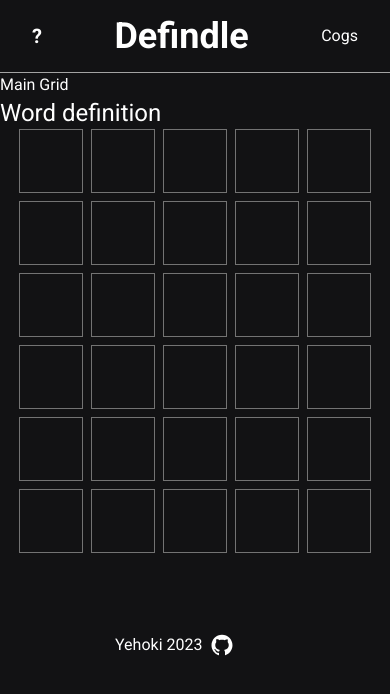
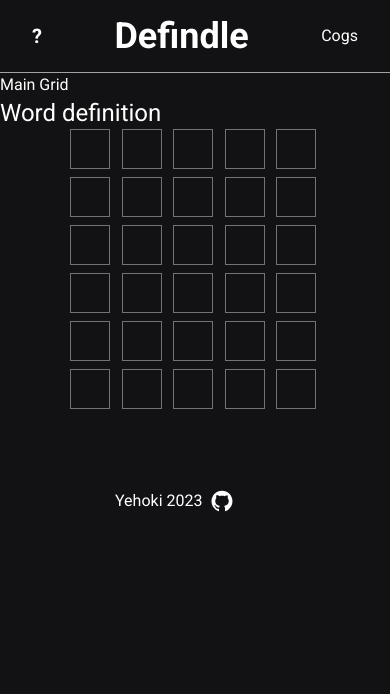
Before and after one commit to yehoki/defindle, a Next.js app: page / in a window 390 px wide. Shown: the top 694 px of the page. Built offline with nearby package versions, Linux system fonts and the light colour scheme; no server answers.

Commit message:
Add incorrect wiggle animation

```diff
--- a/app/components/GuessingGrid/GuessingBox.tsx
+++ b/app/components/GuessingGrid/GuessingBox.tsx
@@ -38,12 +38,22 @@ const GuessingBox: React.FC<GuessingBoxProps> = ({
     return '';
   }, [correctWord, guessCol, rowGuess, isGuessing]);
 
+  const transitionDelay = (guessCol * 2 + 1) * 100;
+
   return (
     <>
       <div
-        className={`h-16 w-16 border border-neutral-500
+        style={{ transitionDelay: `${transitionDelay}ms` }}
+        className={`
+        min-w-[40px] min-h-[40px]
+        w-10 h-10
+        md:min-w-[64px] md:min-h-[64px]
+        md:w-16 md:h-16
+        text-xl md:text-3xl
+        border border-neutral-500
   flex justify-center items-center font-bold uppercase
-  text-3xl
+
+  transition duration-500
   ${colorDecider}
   `}
       >
--- a/app/components/GuessingGrid/GuessingGrid.tsx
+++ b/app/components/GuessingGrid/GuessingGrid.tsx
@@ -13,7 +13,7 @@ const GuessingGrid: React.FC<GuessingGridProps> = ({}) => {
   const [guessArray, setGuessArray] = useState<string[]>([...Array(6)]);
   const [randomWord, setRandomWord] = useState('');
   const [randomDefinition, setRandomDefinition] = useState('');
-
+  const [incorrectRow, setIncorrectRow] = useState<number>(-1);
   const handleKeyUp = useCallback(
     (e: KeyboardEvent) => {
       if (currentRow > 5) {
@@ -22,6 +22,12 @@ const GuessingGrid: React.FC<GuessingGridProps> = ({}) => {
       if (e.key === 'Enter') {
         if (!containedInWords(currentGuess)) {
           console.log('Not a valid word');
+          if (incorrectRow === -1) {
+            setIncorrectRow(currentRow);
+            setTimeout(() => {
+              setIncorrectRow(-1);
+            }, 750);
+          }
           return;
         }
         if (currentGuess.length !== 5) {
@@ -69,13 +75,14 @@ const GuessingGrid: React.FC<GuessingGridProps> = ({}) => {
         <p>{randomWord}</p>
         <p>{randomDefinition}</p>
       </div>
-      <section className="grid grid-rows-6 gap-2">
+      <section className="grid grid-rows-6 gap-2 animate-incorrect-wiggle ">
         <GuessingRow
           currentRow={currentRow}
           rowNumber={0}
           currentGuess={currentGuess}
           guessArray={guessArray}
           correctWord={randomWord}
+          incorrectRow={incorrectRow}
         />
         <GuessingRow
           currentRow={currentRow}
@@ -83,6 +90,7 @@ const GuessingGrid: React.FC<GuessingGridProps> = ({}) => {
           currentGuess={currentGuess}
           guessArray={guessArray}
           correctWord={randomWord}
+          incorrectRow={incorrectRow}
         />
         <GuessingRow
           currentRow={currentRow}
@@ -90,6 +98,7 @@ const GuessingGrid: React.FC<GuessingGridProps> = ({}) => {
           currentGuess={currentGuess}
           guessArray={guessArray}
           correctWord={randomWord}
+          incorrectRow={incorrectRow}
         />
         <GuessingRow
           currentRow={currentRow}
@@ -97,6 +106,7 @@ const GuessingGrid: React.FC<GuessingGridProps> = ({}) => {
           currentGuess={currentGuess}
           guessArray={guessArray}
           correctWord={randomWord}
+          incorrectRow={incorrectRow}
         />
         <GuessingRow
           currentRow={currentRow}
@@ -104,6 +114,7 @@ const GuessingGrid: React.FC<GuessingGridProps> = ({}) => {
           currentGuess={currentGuess}
           guessArray={guessArray}
           correctWord={randomWord}
+          incorrectRow={incorrectRow}
         />
         <GuessingRow
           currentRow={currentRow}
@@ -111,6 +122,7 @@ const GuessingGrid: React.FC<GuessingGridProps> = ({}) => {
           currentGuess={currentGuess}
           guessArray={guessArray}
           correctWord={randomWord}
+          incorrectRow={incorrectRow}
         />
       </section>
     </>
--- a/app/components/GuessingGrid/GuessingRow.tsx
+++ b/app/components/GuessingGrid/GuessingRow.tsx
@@ -8,6 +8,7 @@ interface GuessingRowProps {
   currentGuess: string;
   guessArray: string[];
   correctWord: string;
+  incorrectRow: number;
 }
 
 const GuessingRow: React.FC<GuessingRowProps> = ({
@@ -16,13 +17,18 @@ const GuessingRow: React.FC<GuessingRowProps> = ({
   currentGuess,
   guessArray,
   correctWord,
+  incorrectRow,
 }) => {
   // Determines whether or not the current row is being changed
   const isGuessing = rowNumber === currentRow;
   // Finds value for current row guess
   const rowGuess = guessArray[rowNumber];
   return (
-    <div className="grid grid-cols-5 gap-2">
+    <div
+      className={`grid grid-cols-5 gap-2 min-w-[250px]
+    ${incorrectRow === rowNumber ? 'animate-incorrect-wiggle' : ''}
+    `}
+    >
       <GuessingBox
         currentGuess={currentGuess}
         guessCol={0}
--- a/tailwind.config.ts
+++ b/tailwind.config.ts
@@ -15,9 +15,17 @@ const config: Config = {
           '55%': { transform: 'rotateX(90deg)' },
           '100%': { transform: 'rotateX(0)' },
         },
+        'incorrect-wiggle': {
+          '0%, 100%': {
+            transform: 'translateX(0)',
+          },
+          '12.5%, 37.5%, 62.5%, 87.5%': { transform: 'translateX(2%)' },
+          '25%, 50%, 75%': { transform: 'translateX(-2%)' },
+        },
       },
       animation: {
         flip: 'flip 1s ease forwards',
+        'incorrect-wiggle': 'incorrect-wiggle 0.5s ease forwards',
       },
       backgroundColor: {
         correct: '#538d4e',
```
Also changed, not shown: babel.config.ts (renamed from babel.config.js).
